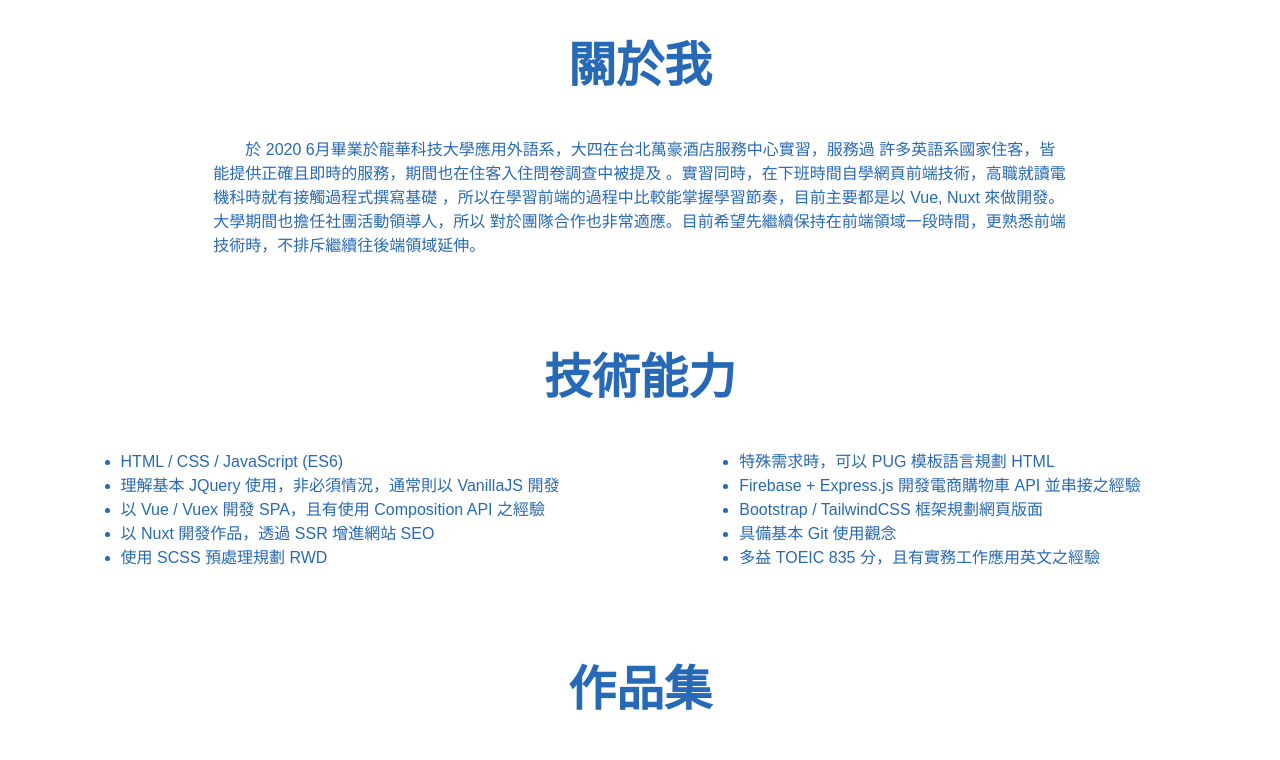
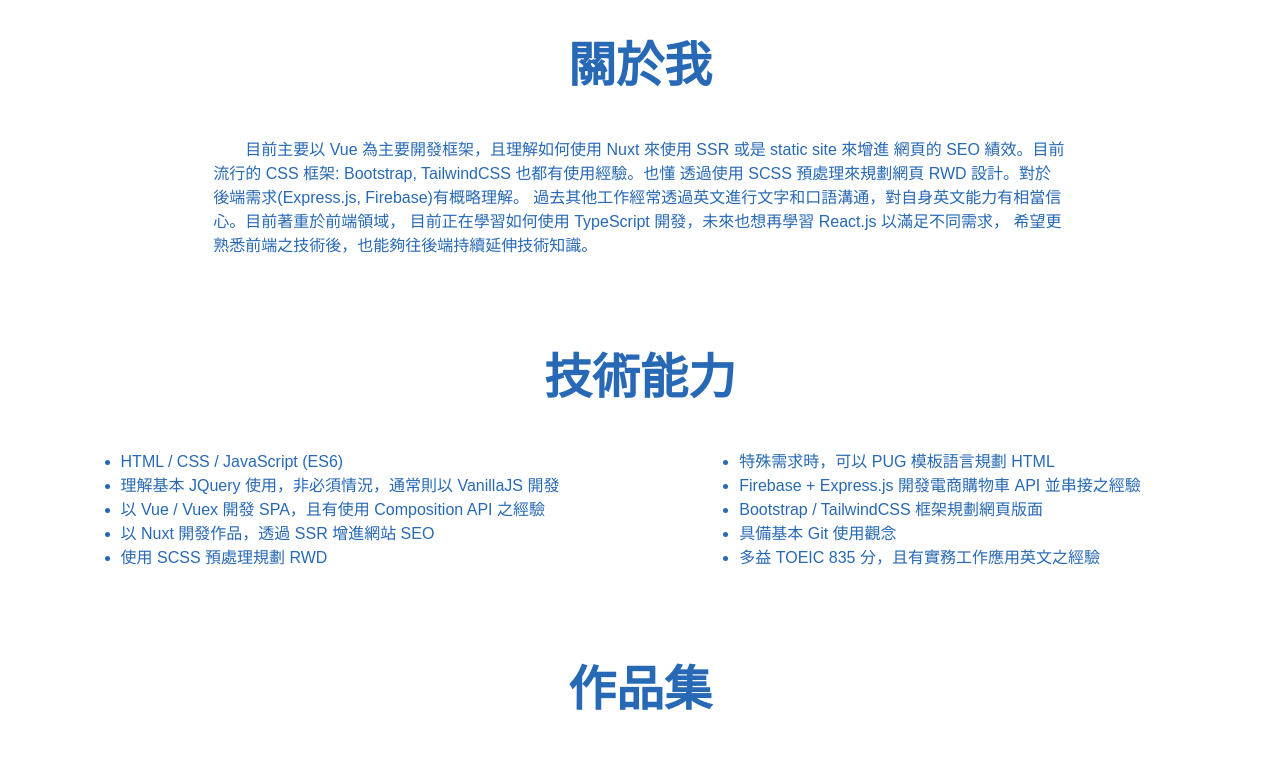
Before and after one commit to Raaaaaaaay86/intro-page, a Nuxt app: page / in a window 1280 px wide. Shown: the part 920-1680 px from the top of the page. Built offline with nearby package versions, Linux system fonts and the light colour scheme; a web font is replaced by a local one.

Commit message:
add medium link

```diff
--- a/components/PortfolioCard.vue
+++ b/components/PortfolioCard.vue
@@ -15,8 +15,15 @@
         (免費Heroku伺服器，重啟約40秒)
       </p>
       <div class="mask_links">
-        <a class="mask_content--hide" target="_blank" :href="cardData.demoLink">Demo</a>
-        <a class="mask_content--hide">GitHub</a>
+        <a class="mask_content--hide" target="_blank" :href="cardData.demoLink">
+          Demo
+        </a>
+        <a class="mask_content--hide" target="_blank" :href="cardData.gitLink">
+          GitHub
+        </a>
+        <a v-if="cardData.mediumLink" data-destination="medium" class="mask_content--hide" target="_blank" :href="cardData.mediumLink">
+          Medium
+        </a>
       </div>
     </div>
   </div>
@@ -75,6 +82,10 @@ export default {
     &:first-of-type {
       margin-right: 1rem;
     }
+    &[data-destination = 'medium'] {
+      display: block;
+      margin-top: .5rem;
+    }
   }
 }
 
--- a/pages/index.vue
+++ b/pages/index.vue
@@ -47,11 +47,12 @@
         </h2>
         <div class="about_content">
           <p>
-            於 2020 6月畢業於龍華科技大學應用外語系，大四在台北萬豪酒店服務中心實習，服務過
-            許多英語系國家住客，皆能提供正確且即時的服務，期間也在住客入住問卷調查中被提及
-            。實習同時，在下班時間自學網頁前端技術，高職就讀電機科時就有接觸過程式撰寫基礎
-            ，所以在學習前端的過程中比較能掌握學習節奏，目前主要都是以 Vue, Nuxt 來做開發。大學期間也擔任社團活動領導人，所以
-            對於團隊合作也非常適應。目前希望先繼續保持在前端領域一段時間，更熟悉前端技術時，不排斥繼續往後端領域延伸。
+            目前主要以 Vue 為主要開發框架，且理解如何使用 Nuxt 來使用 SSR 或是 static site 來增進
+            網頁的 SEO 績效。目前流行的 CSS 框架: Bootstrap,  TailwindCSS 也都有使用經驗。也懂
+            透過使用 SCSS 預處理來規劃網頁 RWD 設計。對於後端需求(Express.js, Firebase)有概略理解。
+            過去其他工作經常透過英文進行文字和口語溝通，對自身英文能力有相當信心。目前著重於前端領域，
+            目前正在學習如何使用 TypeScript 開發，未來也想再學習 React.js 以滿足不同需求，
+            希望更熟悉前端之技術後，也能夠往後端持續延伸技術知識。
           </p>
         </div>
       </section>
@@ -106,6 +107,7 @@ export default {
           skills: 'Nuxt, Firebase, Express.js, API串接',
           isHeroku: true,
           demoLink: 'https://ray-nuxt-shop.herokuapp.com/',
+          gitLink: 'https://github.com/Raaaaaaaay86/NuxtShop/tree/fire',
         },
         {
           imageName: 'nuxt-hotel',
@@ -113,6 +115,7 @@ export default {
           skills: 'Nuxt, API串接',
           isHeroku: true,
           demoLink: 'https://hotel-house.herokuapp.com/',
+          gitLink: 'https://github.com/Raaaaaaaay86/nuxtHotel',
         },
         {
           imageName: 'nuxt-cloudDrive',
@@ -120,60 +123,73 @@ export default {
           skills: 'Nuxt, Firebase',
           isHeroku: true,
           demoLink: 'https://cloud-drive-raylin.herokuapp.com/',
+          gitLink: 'https://github.com/Raaaaaaaay86/nuxt_firebase_cloud_drive',
         },
         {
           imageName: 'icon-roullete',
           title: '抽獎轉盤',
           skills: 'D3.js, Vue3(Composition API)',
           demoLink: 'http://quirky-mountain.surge.sh/',
+          gitLink: 'https://github.com/Raaaaaaaay86/roulette-icon',
         },
         {
           imageName: 'tic-tac-toe',
           title: '井字遊戲',
           skills: 'Vue3(Composition API), localStorage',
           demoLink: 'http://direful-pan.surge.sh/',
+          gitLink: 'https://github.com/Raaaaaaaay86/tic-tac-toe',
+          mediumLink: 'https://raaaaaaaay86.medium.com/%E5%A6%82%E4%BD%95%E5%88%A4%E6%96%B7%E4%BA%95%E5%AD%97%E9%81%8A%E6%88%B2%E8%B4%8F%E5%AE%B6-d2fd35e49f02',
         },
         {
           imageName: 'canvas',
           title: '繪畫板',
           skills: 'HTML5 canvas, Vue3(Composition API)',
           demoLink: 'http://offbeat-direction.surge.sh/',
+          gitLink: 'https://github.com/Raaaaaaaay86/draw-canvas',
         },
         {
           imageName: '60s-game',
           title: '60秒數學挑戰',
           skills: 'Vue3(Composition API)',
           demoLink: 'http://aquatic-sort.surge.sh/',
+          gitLink: 'https://github.com/Raaaaaaaay86/60-seconds-game',
         },
         {
           imageName: 'aqi',
           title: '台灣空汙儀表板',
           skills: 'PUG, RWD, Vue3(Composition API)',
           demoLink: 'http://brainy-power.surge.sh/',
+          gitLink: 'https://github.com/Raaaaaaaay86/aqi-dashboard',
         },
         {
           imageName: 'calculator',
           title: '計算機',
           skills: 'PUG, VanillaJS',
           demoLink: 'http://curvy-sand.surge.sh/',
+          gitLink: 'https://github.com/Raaaaaaaay86/calculator',
         },
         {
           imageName: 'clock',
           title: '實時時鐘',
           skills: 'PUG, VanillaJS, SCSS',
           demoLink: 'http://grieving-interest.surge.sh/',
+          gitLink: 'https://github.com/Raaaaaaaay86/clock',
+          mediumLink: 'https://raaaaaaaay86.medium.com/%E5%88%A9%E7%94%A8pug-scss-js-%E8%88%92%E6%9C%8D%E9%80%A0%E5%87%BA%E6%99%82%E9%90%98-bc183b9475c5',
         },
         {
           imageName: 'world-clock',
           title: '世界時鐘',
           skills: 'PUG, VanillaJS, SCSS',
           demoLink: 'http://clammy-linen.surge.sh/',
+          gitLink: 'https://github.com/Raaaaaaaay86/world-clock',
         },
         {
           imageName: '9x9',
           title: 'JS乘法表',
           skills: 'VanillaJS, SCSS',
           demoLink: 'http://resolute-twist.surge.sh/',
+          gitLink: 'https://github.com/Raaaaaaaay86/9x9',
+          mediumLink: 'https://raaaaaaaay86.medium.com/%E5%88%A9%E7%94%A8%E8%BF%B4%E5%9C%88%E9%80%A0%E5%87%BA%E4%B9%9D%E4%B9%9D%E4%B9%98%E6%B3%95%E8%A1%A8-a55ab38be2cc',
         },
       ],
     };
```
